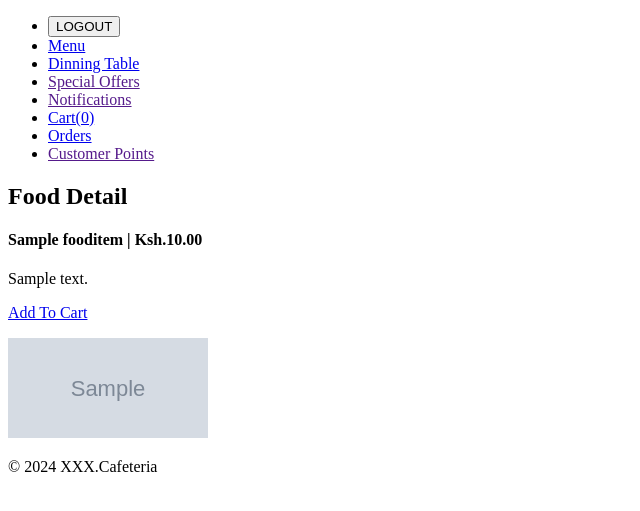
After one commit to sarahwonago/CafetariaManagementSystem, a Django app: page /food-detail/1/ in a window 1280 px wide. The commit adds this page. Shown: the top 511 px of the page, without its empty margins (0-640 px from the left). Run offline with Django 5.2, Linux system fonts and the light colour scheme; a user stored in the database is signed in; tables that the repository leaves empty hold one stand-in row (values such as "Sample post"); grey boxes marked "Sample" are stand-in pictures.

Commit message:
food detail

```diff
--- a/cafetariaproject/myapps/cafetaria/templates/cafetaria/_base.html
+++ b/cafetariaproject/myapps/cafetaria/templates/cafetaria/_base.html
@@ -16,6 +16,9 @@
                 </form>
             </li>
             <li>
+                <a href="{% url 'cafetaria:food' %}">Menu </a>
+            </li>
+            <li>
                 <a href="{% url 'cafetaria:home' %}">Dinning Table </a>
             </li>
             <li>
@@ -23,9 +26,6 @@
             </li>
             <li>
                 <a href="">Notifications </a>
-            </li>
-            <li>
-                <a href="{% url 'cafetaria:food' %}">Food items </a>
             </li>
             <li>
                 <a href="{% url 'cafetaria:cart' %}">Cart({{cart_item_count}})</a>
--- /dev/null
+++ b/cafetariaproject/myapps/cafetaria/templates/cafetaria/food_detail.html
@@ -0,0 +1,18 @@
+{% extends 'cafetaria/_base.html' %}
+{% block title %}Food Detail{% endblock title %}
+
+{% block content %}
+<section>
+
+    <h2>Food Detail</h2>
+    <div>
+        <h4> {{food.name}} | Ksh.{{food.price}}</h4>
+        <p>{{food.description}}</p>
+        <p><span><a href="{% url 'cafetaria:addtocart' food.id %}#food-item-{{food.id}}">Add To Cart</a></span></p>
+
+        <img src="{{food.image.url}}" alt="" height="100" width="200">
+
+    </div>
+
+</section>
+{% endblock content %}
--- a/cafetariaproject/myapps/cafetaria/templates/cafetaria/food_items.html
+++ b/cafetariaproject/myapps/cafetaria/templates/cafetaria/food_items.html
@@ -16,7 +16,7 @@
             <ul>
                 <li id="food-item-{{food.id}}">
                     <div>
-                        <h4>{{food.name}} | Ksh.{{food.price}}</h4>
+                        <h4> <a href="{% url 'cafetaria:food-detail' food.id %}">{{food.name}}</a> | Ksh.{{food.price}}</h4>
                         <p>{{food.description}}</p>
                         <p><span><a href="{% url 'cafetaria:addtocart' food.id %}#food-item-{{food.id}}">Add To Cart</a></span></p>
 
--- a/cafetariaproject/myapps/cafetaria/urls.py
+++ b/cafetariaproject/myapps/cafetaria/urls.py
@@ -5,7 +5,7 @@ from django.urls import path
 from .views import (home_view, handle_unauthorized_access, addtocart_view, cart_view,
                     food_items_view,checkout_view, order_complete_view, increase_orderitem_view,
                     decrease_orderitem_view, remove_item_view, order_history_view, order_receipt_view,
-                    review_dish_view)
+                    review_dish_view, food_detail_view)
 
 app_name="cafetaria"
 
@@ -13,6 +13,7 @@ urlpatterns=[
     path("", home_view, name="home"),
     path("addtocart/<int:food_id>/", addtocart_view, name="addtocart"),
     path("food/", food_items_view, name="food"),
+    path("food-detail/<int:food_id>/", food_detail_view, name="food-detail"),
     path("cart/", cart_view, name="cart"),
     path("order-history/", order_history_view, name="order-history"),
     path("order-review/<int:order_id>/", review_dish_view, name="review-order"),
--- a/cafetariaproject/myapps/cafetaria/views.py
+++ b/cafetariaproject/myapps/cafetaria/views.py
@@ -78,6 +78,21 @@ def food_items_view(request):
 
     }
     return render(request, "cafetaria/food_items.html", context)
+
+
+
+@login_required
+@user_passes_test(is_customer, login_url='cafetaria:handle_unauthorized_access', redirect_field_name=None)
+def food_detail_view(request, food_id):
+
+    food = get_object_or_404(FoodItem, id=food_id)
+
+
+    context = {
+        "food":food,
+
+    }
+    return render(request, "cafetaria/food_detail.html", context)
 
 @login_required
 @user_passes_test(is_customer, login_url='cafetaria:handle_unauthorized_access', redirect_field_name=None)
--- a/cafetariaproject/requirements.txt
+++ b/cafetariaproject/requirements.txt
@@ -2,6 +2,7 @@ asgiref==3.8.1
 certifi==2024.7.4
 charset-normalizer==3.3.2
 Django==5.1
+django-cors-headers==4.4.0
 django-filter==24.3
 django-rest-framework==0.1.0
 djangorestframework==3.15.2
```
